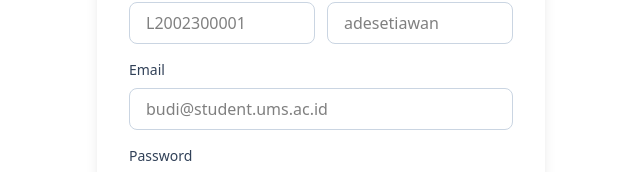
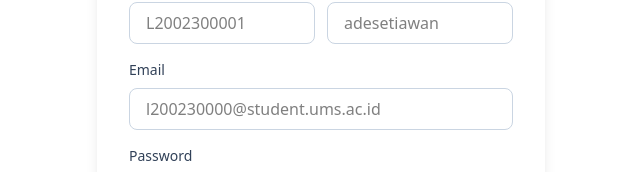
Before and after one commit to afrizalfikrii/aplikasi-talenta-mahasiswa-UMS, a React (Vite) app in the folder frontend/: page /auth/register in a window 1280 px wide. Shown: the part 288-460 px from the top of the page, without its empty margins (319-959 px from the left). Built offline with nearby package versions, Linux system fonts and the light colour scheme.

Commit message:
fix: span login, register

```diff
--- a/frontend/src/pages/auth/Login.tsx
+++ b/frontend/src/pages/auth/Login.tsx
@@ -20,7 +20,7 @@ export default function Login() {
                 type="email"
                 id="email"
                 name="email"
-                placeholder="nama@email.com"
+                placeholder="l200230000@student.ums.ac.id"
                 required
                 className="w-full px-4 py-3 border border-slate-300 rounded-lg focus:outline-none focus:ring-2 focus:ring-slate-500 focus:border-transparent transition-all"
               />
--- a/frontend/src/pages/auth/Register.tsx
+++ b/frontend/src/pages/auth/Register.tsx
@@ -58,7 +58,7 @@ export default function Register() {
                 type="email"
                 id="email"
                 name="email"
-                placeholder="budi@student.ums.ac.id"
+                placeholder="l200230000@student.ums.ac.id"
                 required
                 className="px-4 py-2 border border-slate-300 rounded-lg focus:outline-none focus:ring-2 focus:ring-slate-500 focus:border-transparent transition-all"
               />
```
